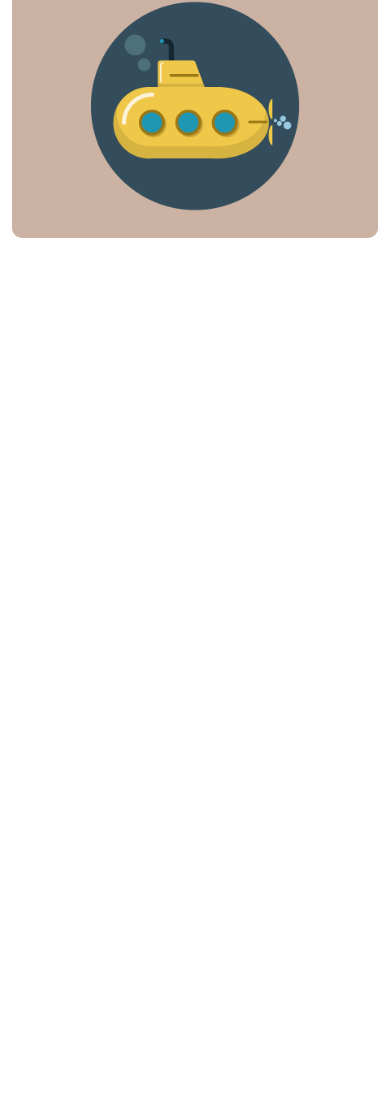
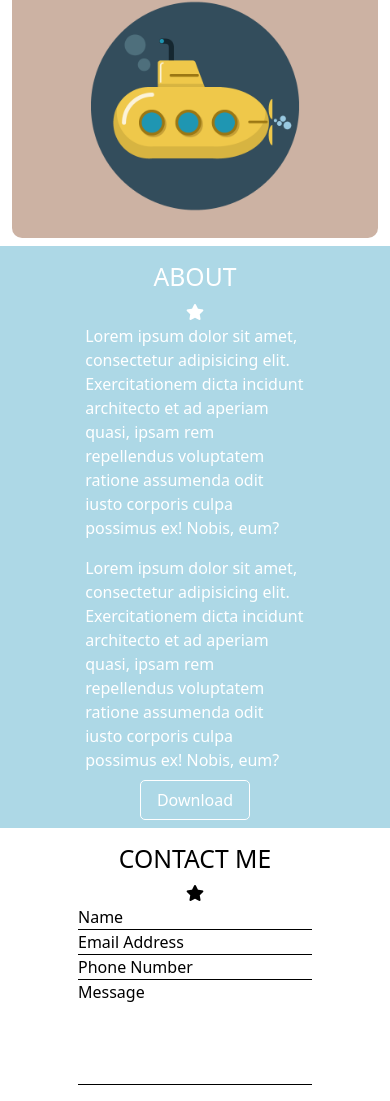
Before and after one commit to matte887/html-css-bootstrap-freelancer, a plain HTML site: page index.html in a window 390 px wide. Shown: the part 1827-2928 px from the top of the page. Before the commit the page ends 2073 px from the top, so only its background shows below. Drawn offline with nearby package versions, Linux system fonts and the light colour scheme.

Commit message:
Added elements and responsiveness to contact's section

```diff
--- a/css/style.css
+++ b/css/style.css
@@ -23,6 +23,10 @@ img {
     width: 100%;
 }
 
+h1, h2, h4 {
+    text-transform: uppercase;
+}
+
 /* HEADER */
 header {
     height: 80px;
@@ -31,7 +35,6 @@ header {
 }
 
 .header-title h1{
-    text-transform: uppercase;
     font-size: 1.5rem;
     line-height: 80px;
 }
@@ -60,19 +63,10 @@ header {
     width: 33%;
 }
 
-.jumbotron h2,
-.jumbotron h4 {
-    text-transform: uppercase;
-}
-
 /* PORTFOLIO */
 .portfolio{
     text-align: center;
     color: black;
-}
-
-.portfolio h2 {
-    text-transform: uppercase;
 }
 
 .portfolio-img {
@@ -80,3 +74,51 @@ header {
     overflow: hidden;
     margin: 0.5rem 0rem;
 }
+
+/* ABOUT */
+.about .container-fluid {
+    background-color: lightblue;
+}
+
+.ms-container {
+    margin: 0 auto;
+    width: 60%;
+    text-align: center;
+    padding: 1rem 0;
+}
+
+.ms-container .about-text {
+    text-align: left;
+}
+
+#download-button {
+    border: 1px solid white;
+    border-radius: 5px;
+    padding: .5rem 1rem;
+    color: inherit;
+}
+
+/* CONTACT ME */
+.contact {
+    color: black;
+}
+
+.contact .form {
+    text-align: left;
+}
+
+.contact span {
+    display: block;
+}
+
+.form span::after {
+    content: "";
+    width: 100%;
+    height: 1px;
+    background-color: black;
+    display: block;
+}
+
+.form span:last-child::after {
+    margin-top: 5rem;
+}
--- a/index.html
+++ b/index.html
@@ -90,5 +90,50 @@
             </div>
         </div>
     </section>
+
+    <seciont class="about">
+        <div class="container-fluid">
+            <div class="ms-container">
+                <h2>About</h2>
+                <i class="fas fa-star"></i>
+                <div class="row">
+                    <div class="col-12 col-md-6">
+                        <p class="about-text">
+                            Lorem ipsum dolor sit amet, consectetur adipisicing elit. Exercitationem dicta incidunt architecto et ad aperiam quasi, ipsam rem repellendus voluptatem ratione assumenda odit iusto corporis culpa possimus ex! Nobis, eum?
+                        </p>
+                    </div>
+                    <div class="col-12 col-md-6">
+                        <p class="about-text">
+                            Lorem ipsum dolor sit amet, consectetur adipisicing elit. Exercitationem dicta incidunt architecto et ad aperiam quasi, ipsam rem repellendus voluptatem ratione assumenda odit iusto corporis culpa possimus ex! Nobis, eum?
+                        </p>
+                    </div>
+                </div>
+                <a href="" id="download-button">Download</a>
+            </div>
+        </div>
+    </seciont>
+
+    <section class="contact">
+        <div class="ms-container">
+            <h2>Contact me</h2>
+            <i class="fas fa-star"></i>
+            <div class="form">
+                <span>
+                    Name
+                </span>
+                <span>
+                    Email Address
+                </span>
+                <span>
+                    Phone Number
+                </span>
+                <span>
+                    Message
+                </span>
+
+            </div>
+
+        </div>
+    </section>
 </body>
 </html>
```
